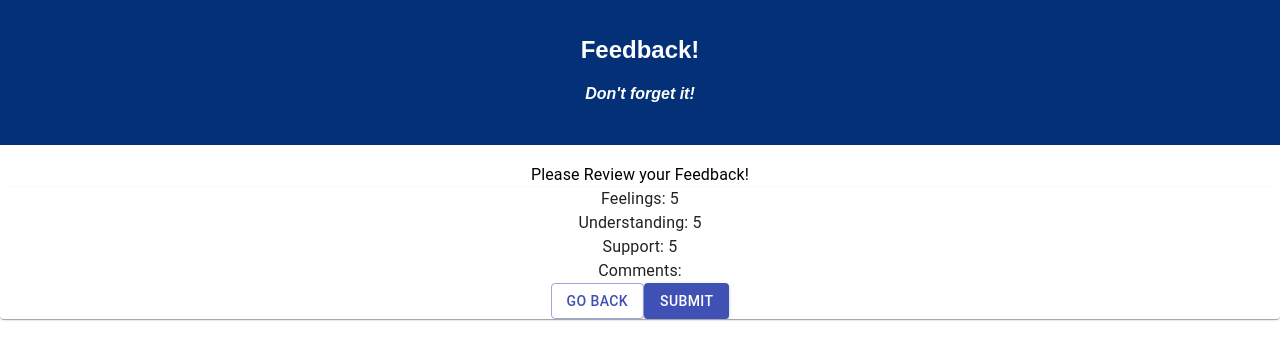
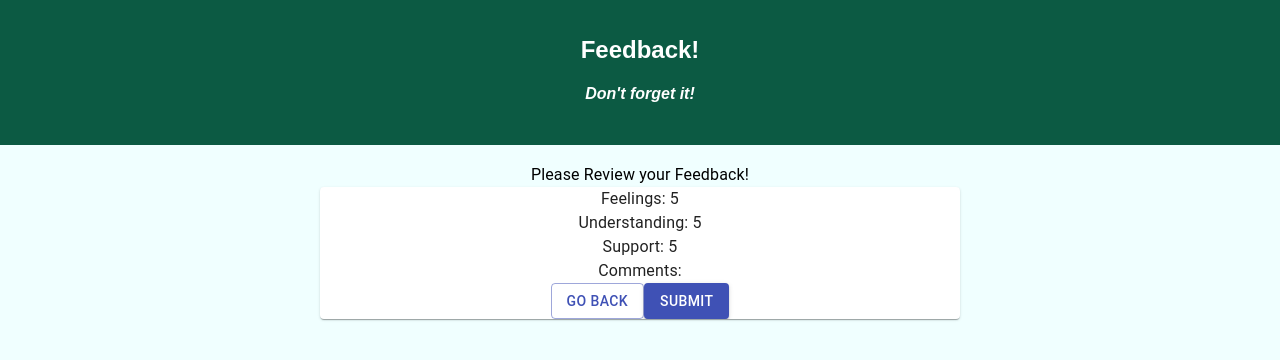
Before and after one commit to ayriela/redux-feedback-loop, a React app: page /#/review in a window 1280 px wide. Built offline with nearby package versions, Linux system fonts and the light colour scheme.

Commit message:
more button styling and stretch background color to full height

```diff
--- a/src/components/App/App.css
+++ b/src/components/App/App.css
@@ -1,9 +1,20 @@
 .App {
   text-align: center;
+  background-color: azure;
+  min-height: 100vh;
+}
+#root{
+  min-height: 100vh;
+}
+html{
+  height: 100%;
+}
+body{
+  min-height:100%;
 }
 
 .App-header {
-  background-color: #033076;
+  background-color: #0c5a43;
   min-height: 70px;
   padding: 20px;
   color: white;
@@ -26,3 +37,8 @@
   width: 50%;
   margin: auto;
 }
+
+.review{
+  width: 50%;
+  margin: auto;
+}
```
